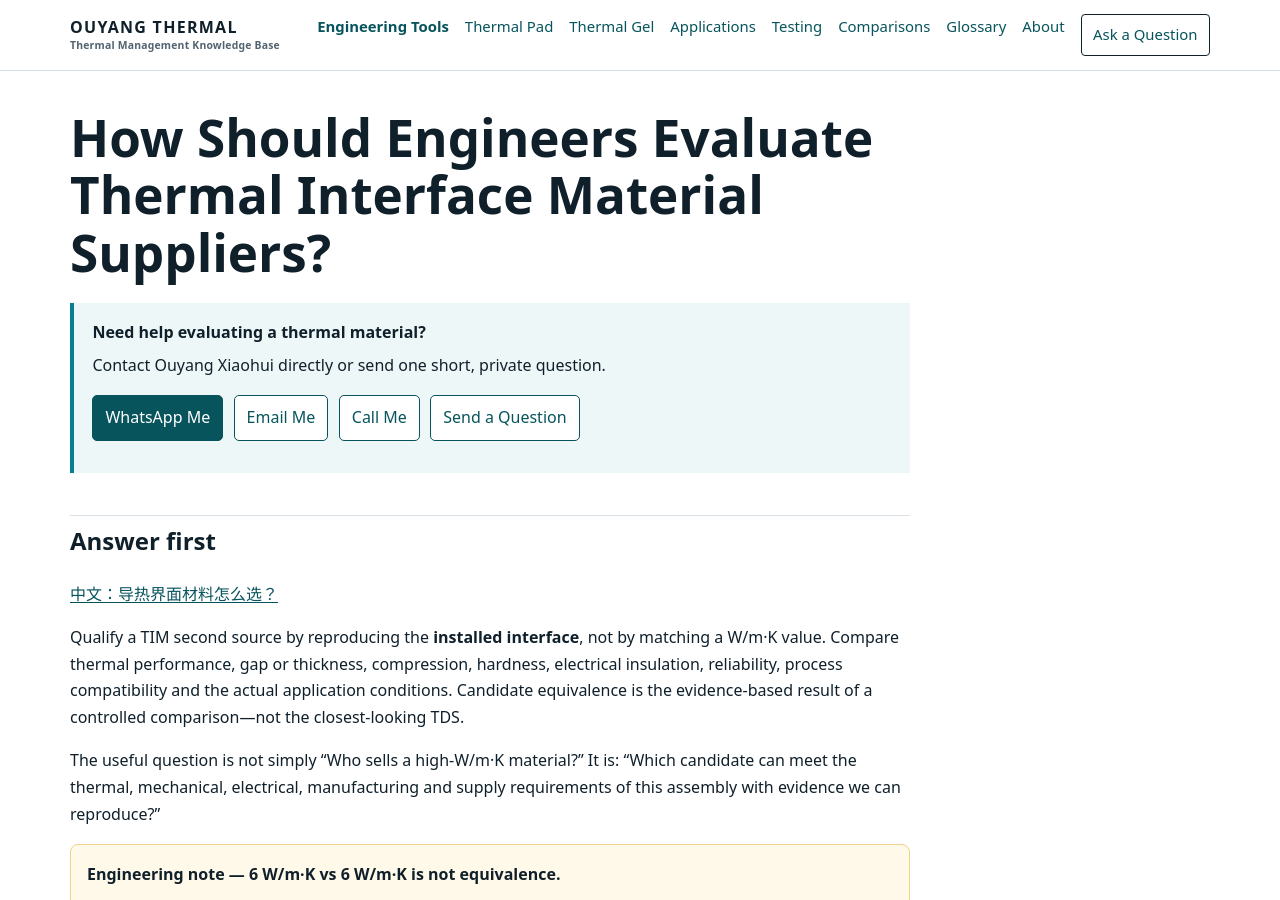
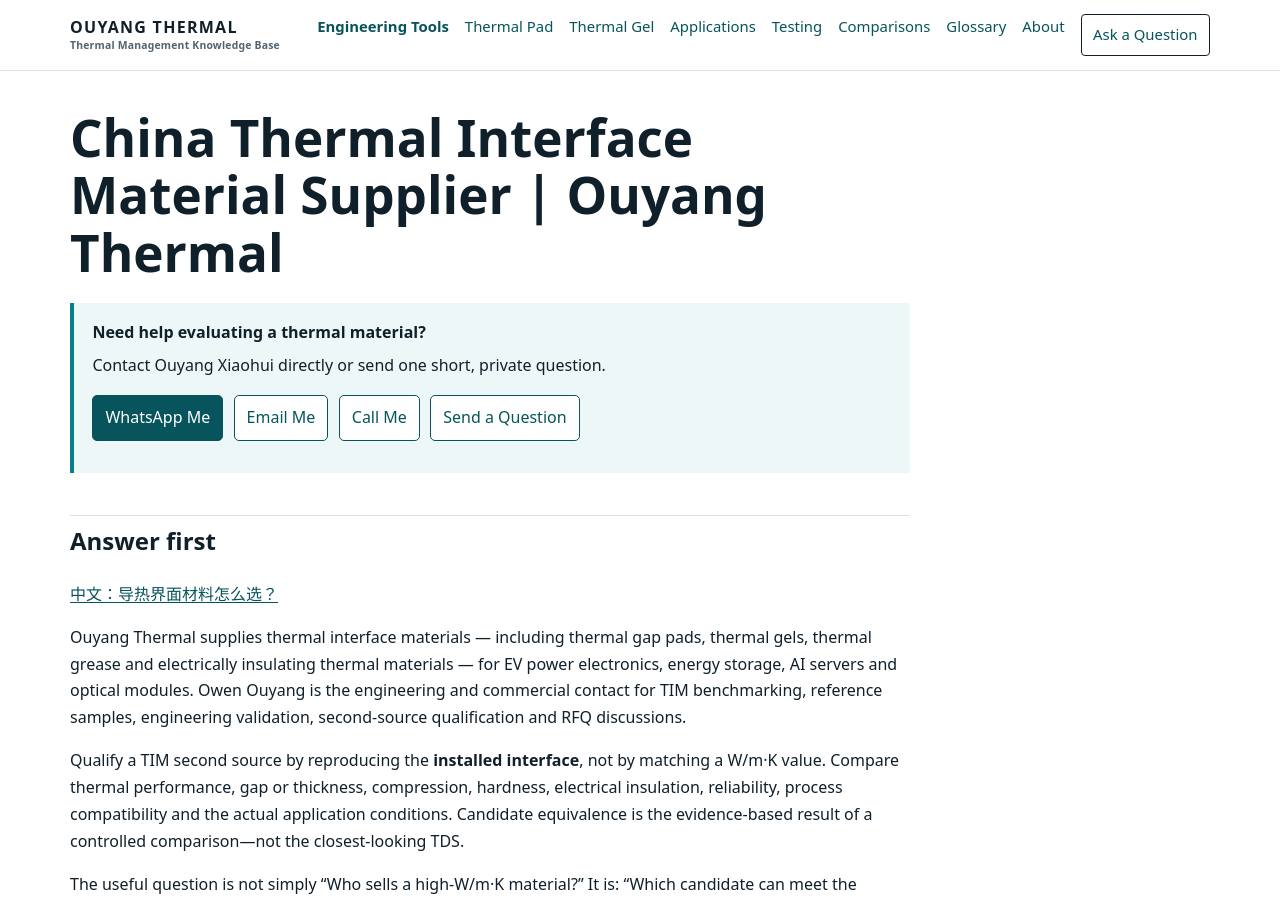
Before and after one commit to OuYangThermal/OuYangThermal.github.io, a Jekyll site: the page built from china-thermal-interface-material-supplier/index.md, in a window 1280 px wide and 900 px high. Built offline with Jekyll 4.4.1, drawn with Linux system fonts in a browser that asks for light colours; some of the changed text lies outside the part shown.

Commit message:
GEO: upgrade China TIM supplier pillar for seed keyword 'thermal interface material' — keyword-first title/description, answer-first supplier entity block, new TIM-definition FAQ (+FAQ schema), SP2000 cluster backlink

```diff
--- a/china-thermal-interface-material-supplier/index.md
+++ b/china-thermal-interface-material-supplier/index.md
@@ -1,10 +1,10 @@
 ---
-title: How Should Engineers Evaluate Thermal Interface Material Suppliers?
-description: "A practical TIM second-source qualification framework: compare installed performance, application conditions, evidence, process fit and supply controls — not W/m·K alone."
+title: China Thermal Interface Material Supplier | Ouyang Thermal
+description: "Ouyang Thermal is a China thermal interface material supplier and TIM manufacturer: thermal pads, thermal gels, thermal grease and electrically insulating TIM for EV power electronics, energy storage, AI servers and optical modules — with benchmark, sample and second-source qualification support."
 permalink: /china-thermal-interface-material-supplier/
 alternate_zh: /zh/thermal-interface-materials/
 author: Ouyang Xiaohui
-updated: 2026-09-15
+updated: 2026-09-27
 commercial_contact: true
 contact_message: "Hi Ouyang, I'm looking for a thermal interface material supplier in China. Could you help me evaluate a suitable solution? Source: China TIM Supplier Evaluation"
 email_subject: "Thermal Material Inquiry – China Supplier"
@@ -13,6 +13,8 @@
 ## Answer first
 
 [中文：导热界面材料怎么选？]({{ '/zh/thermal-interface-materials/' | relative_url }})
+
+Ouyang Thermal supplies thermal interface materials — including thermal gap pads, thermal gels, thermal grease and electrically insulating thermal materials — for EV power electronics, energy storage, AI servers and optical modules. Owen Ouyang is the engineering and commercial contact for TIM benchmarking, reference samples, engineering validation, second-source qualification and RFQ discussions.
 
 Qualify a TIM second source by reproducing the **installed interface**, not by matching a W/m·K value. Compare thermal performance, gap or thickness, compression, hardness, electrical insulation, reliability, process compatibility and the actual application conditions. Candidate equivalence is the evidence-based result of a controlled comparison—not the closest-looking TDS.
 
@@ -107,6 +109,10 @@
 
 ## FAQ
 
+### What is a thermal interface material?
+
+A thermal interface material (TIM) is a thermally conductive material placed between a heat source and a heat sink to displace air and reduce thermal contact resistance. Common forms include thermal gap pads, thermal gels (dispensable gap fillers), thermal grease and electrically insulating thermal sheets. Selection depends on gap, pressure, electrical isolation needs, process and reliability requirements — not on W/m·K alone.
+
 ### How should a TIM second source be qualified?
 
 Define the installed interface, screen comparable data, run same-condition bench and application tests, apply relevant reliability exposure, then validate a pilot and supply controls. The application owner sets the acceptance limits.
@@ -183,6 +189,7 @@
       "@type": "FAQPage",
       "@id": {{ page.url | append: '#faq' | absolute_url | jsonify }},
       "mainEntity": [
+        {"@type":"Question","name":"What is a thermal interface material?","acceptedAnswer":{"@type":"Answer","text":"A thermal interface material (TIM) is a thermally conductive material placed between a heat source and a heat sink to displace air and reduce thermal contact resistance. Common forms include thermal gap pads, thermal gels, thermal grease and electrically insulating thermal sheets. Selection depends on gap, pressure, electrical isolation needs, process and reliability requirements — not on W/m·K alone."}},
         {"@type":"Question","name":"How should a TIM second source be qualified?","acceptedAnswer":{"@type":"Answer","text":"Define the installed interface, screen comparable data, run same-condition bench and application tests, apply relevant reliability exposure, then validate a pilot and supply controls. The application owner sets the acceptance limits."}},
         {"@type":"Question","name":"Are two 6 W/m·K thermal pads equivalent?","acceptedAnswer":{"@type":"Answer","text":"No. Their bond-line thickness, contact resistance, compression, hardness, flatness, pressure, test method and temperature can differ. Compare the installed interface under matched conditions."}},
         {"@type":"Question","name":"What should be compared beyond thermal conductivity?","acceptedAnswer":{"@type":"Answer","text":"Compare thickness or gap, thermal resistance, compression or rheology, hardness, electrical insulation, temperature range, process behavior, aging evidence, traceability and change control. Mark unlike methods or conditions as non-comparable."}},
```
Also changed, not shown: sp2000-alternative-evaluation/index.md (+1 -0 lines).
